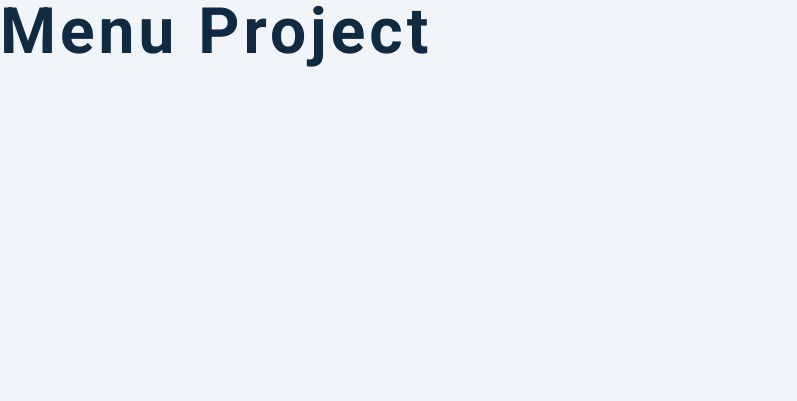
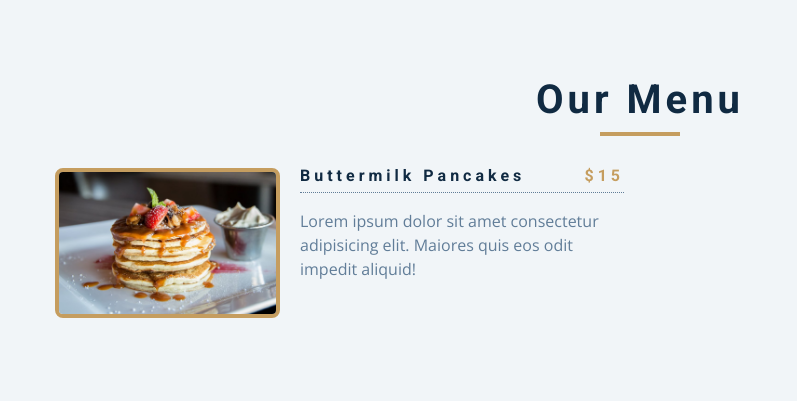
Before and after one commit to johnsiefert/menu, a plain HTML site: page index.html in a window 1280 px wide. Shown: the whole page, without its empty margins (0-797 px from the left). Drawn offline with nearby package versions, Linux system fonts and the light colour scheme.

Commit message:
added html class

```diff
--- a/app.js
+++ b/app.js
@@ -72,3 +72,20 @@ const menu = [
     desc: `skateboard fam synth authentic semiotics. Live-edge lyft af, edison bulb yuccie crucifix microdosing.`,
   },
 ];
+
+// const price = document.querySelector('.price');
+// const img = document.querySelector('.photo');
+// const menuItem = document.querySelector('.menu-item');
+// const text = document.querySelector('.item-text');
+
+const section = document.querySelector('.section-center');
+
+function showMenu(){
+let displayMenu = menu.map(function(item){
+  console.log(item);
+
+});
+
+};
+
+window.addEventListener('DOMContentLoaded', showMenu)
--- a/index.html
+++ b/index.html
@@ -3,7 +3,7 @@
   <head>
     <meta charset="UTF-8" />
     <meta name="viewport" content="width=device-width, initial-scale=1.0" />
-    <title>Starter</title>
+    <title>Menu</title>
     <!-- font-awesome -->
     <link
       rel="stylesheet"
@@ -13,8 +13,30 @@
     <link rel="stylesheet" href="styles.css" />
   </head>
   <body>
-    <h1>menu project</h1>
-    <!-- javascript -->
+    <section class="menu">
+      <div class="title">
+        <h2>our menu</h2>
+        <div class="underline"></div>
+      </div>
+      <!-- filter buttons -->
+      <!-- menu items -->
+      <div class="section-center">
+        <!-- single item -->
+        <article class="menu-item">
+          <img src="menu-item.jpeg" alt="menu-item" class="photo" />
+          <div class="item-info">
+            <header>
+              <h4>buttermilk pancakes</h4>
+              <h4 class="price">$15</h4>
+            </header>
+            <p class="item-text">
+              Lorem ipsum dolor sit amet consectetur adipisicing elit. Maiores
+              quis eos odit impedit aliquid!
+            </p>
+          </div>
+        </article>
+      </div>
+    </section>
     <script src="app.js"></script>
   </body>
 </html>
```
